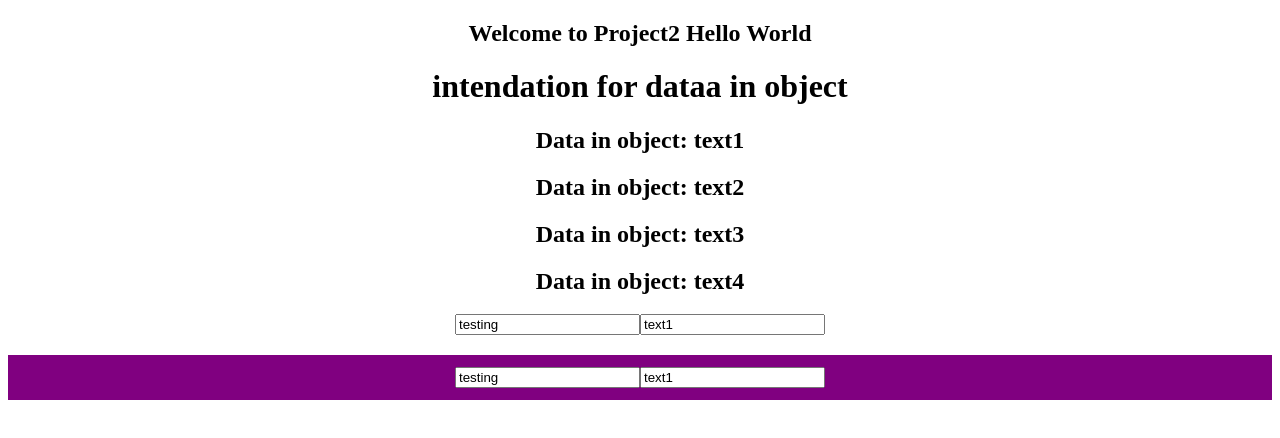
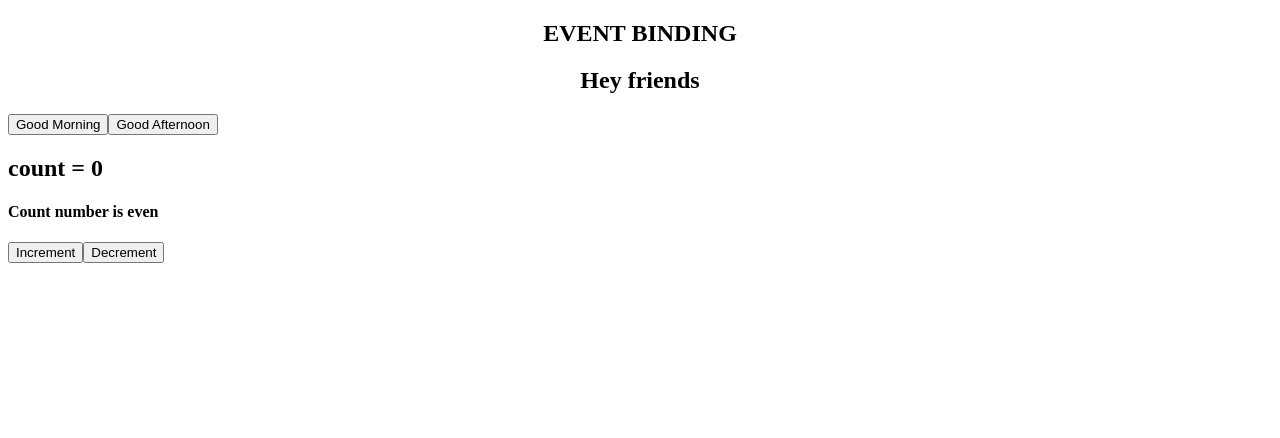
Before and after one commit to Krishnan-Karthika/Angular17, an Angular app: page / in a window 1280 px wide. Shown: the top 438 px of the page. Built offline with nearby package versions, Linux system fonts and the light colour scheme.

Commit message:
event handling

```diff
--- a/src/app/app.component.html
+++ b/src/app/app.component.html
@@ -1,20 +1,17 @@
-<!-- interpolation -->
-<h2 style="text-align: center;">Welcome to {{title}} Hello World</h2>
+<!-- EVENT BINDING -->
 
-<h1 style="text-align: center;">intendation for dataa in object</h1>
+<!-- create 2 buttons - Good morning and good afternoon. When clicked on a button, display "hey Friends, " followed by button text-->
+<h2 style="text-align: center;">EVENT BINDING</h2>
+<h2 style="text-align: center;">Hey friends{{displayMsg}}</h2>
 
-<h2 style="text-align: center;">Data in object: {{data.d1}}</h2>
-<h2 style="text-align: center;">Data in object: {{data.d2}}</h2>
-<h2 style="text-align: center;">Data in object: {{data.d3}}</h2>
-<h2 style="text-align: center;">Data in object: {{data.d4}}</h2>
+<button (click)="showMrngMsg()">{{mrngMsg}}</button>
+<button (click)="showNoonMsg()">{{noonMsg}}</button>
 
-<div style="text-align: center;">
-  <input type="text" value="testing">
-  <input type="text" value="{{data.d1}}">    <!-- interpolation in input field -->
+
+<!-- show count value, set initial value as 0. Give 2 btns to increment and decrement. SHow updated count value. -->
+<div>
+  <h2>count = {{count}}</h2>
+  <h4>Count number is {{evenOrOdd}}</h4>
+  <button (click)="incrementFn()">Increment</button>
+  <button (click)="decrementFn()">Decrement</button>
 </div>
-
-<!-- style binging -->
-<div class="style-bind" [style.background-color]="colorFunction()">
-  <input type="text" value="testing">
-  <input type="text" value="{{data.d1}}">
-</div>
--- a/src/app/app.component.ts
+++ b/src/app/app.component.ts
@@ -10,13 +10,28 @@ import { RouterOutlet } from '@angular/router';
 })
 export class AppComponent {
   title = 'Project2';
-  data = {
-    d1 : "text1",
-    d2 : "text2",
-    d3 : "text3",
-    d4 : "text4",
-  };
-  colorFunction() {
-    return "purple";
+  mrngMsg: string = "Good Morning";
+  noonMsg: string = "Good Afternoon";
+  displayMsg: string = "";
+  evenOrOdd: string = "even";
+
+  showMrngMsg() {
+    this.displayMsg = ", "+this.mrngMsg;
+  }
+  showNoonMsg() {
+    this.displayMsg = ", "+this.noonMsg;
+  }
+
+  count = 0;
+  incrementFn() {
+    this.count++;
+    this.showNature();
+  }
+  decrementFn() {
+    this.count--;
+    this.showNature();
+  }
+  showNature() {
+    this.evenOrOdd = this.count%2 == 0 ? "even" : "odd";
   }
 }
```
